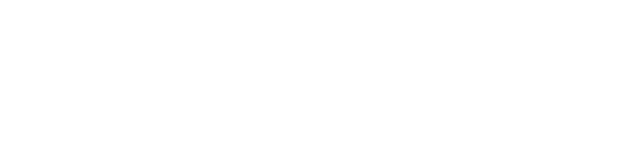
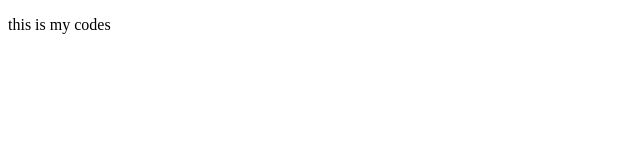
Before and after one commit to mohamadpirsali/git-repository, a plain HTML site: page dashboard.html in a window 1280 px wide. Shown: the whole page, without its empty margins (0-640 px from the left). Drawn offline with Linux system fonts and the light colour scheme.

Commit message:
some changes

```diff
--- a/dashboard.html
+++ b/dashboard.html
@@ -5,5 +5,7 @@
     <meta name="viewport" content="width=device-width, initial-scale=1.0" />
     <title>Document</title>
   </head>
-  <body></body>
+  <body>
+    <p>this is my codes</p>
+  </body>
 </html>
```
